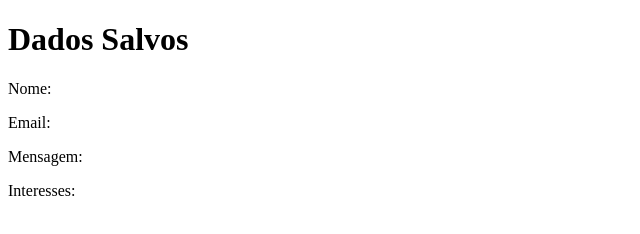
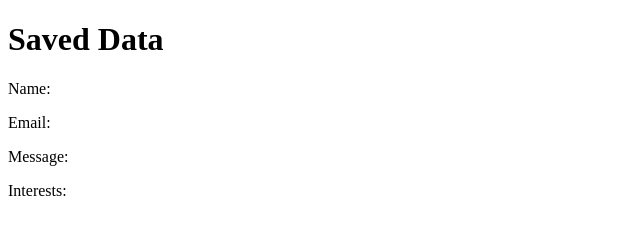
Before and after one commit to 4ndferreira/PB-Compass-Challenge-I, a plain HTML site: page data-display.html in a window 1280 px wide. Shown: the whole page, without its empty margins (0-640 px from the left). Drawn offline with Linux system fonts and the light colour scheme.

Commit message:
Language Change

```diff
--- a/data-display.html
+++ b/data-display.html
@@ -4,12 +4,12 @@
     <meta charset="UTF-8">
     <meta http-equiv="X-UA-Compatible" content="IE=edge">
     <meta name="viewport" content="width=device-width, initial-scale=1.0">
-    <title>Document</title>
+    <title>Saved Form Data</title>
 </head>
 <body>
-    <h1>Dados Salvos</h1>
+    <h1>Saved Data</h1>
         <p>
-            <label>Nome:</label>
+            <label>Name:</label>
             <span id="name"></span>
         </p>
         <p>
@@ -17,11 +17,11 @@
             <span id="email"></span>
         </p>
         <p>
-            <label>Mensagem:</label>
+            <label>Message:</label>
             <span id="message"></span>
         </p>
         <p>
-            <label>Interesses:</label>
+            <label>Interests:</label>
             <span id="interests"></span>
         </p>
     <script src="data-display.js"></script>
```
